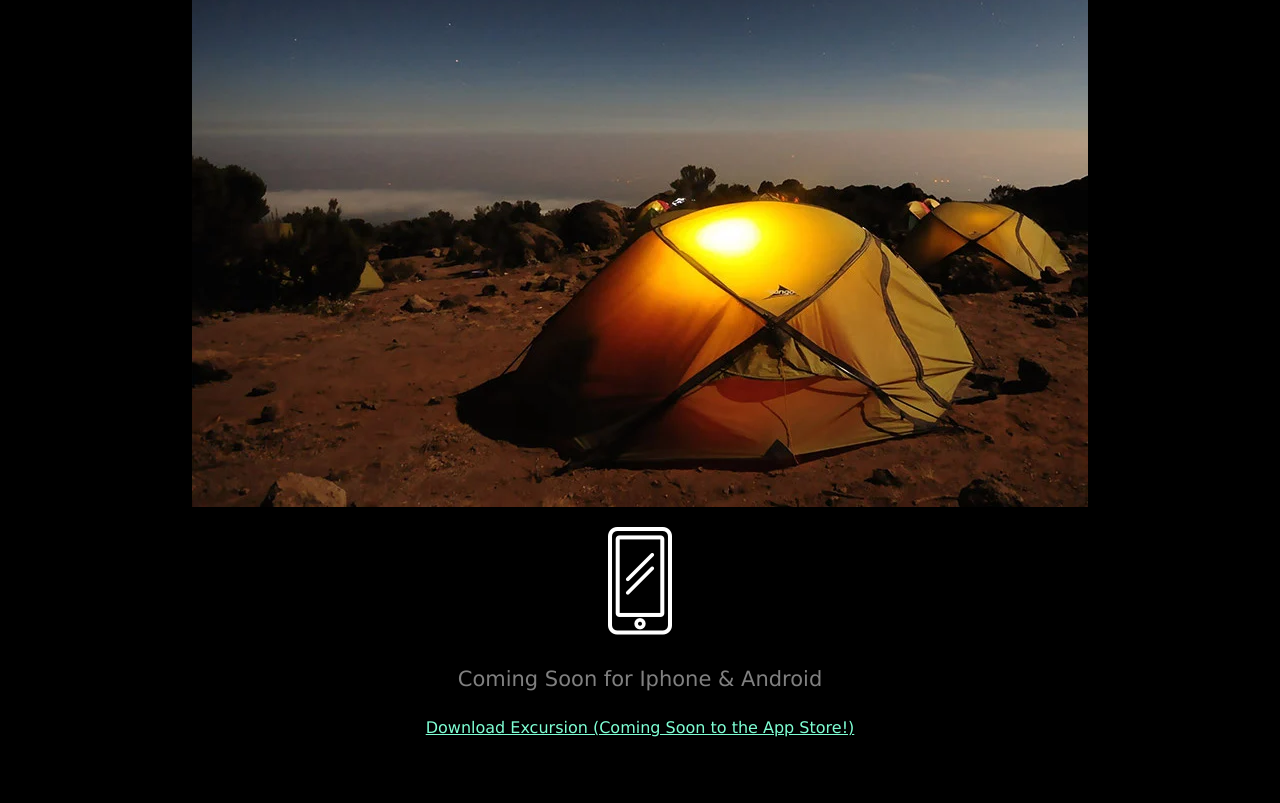
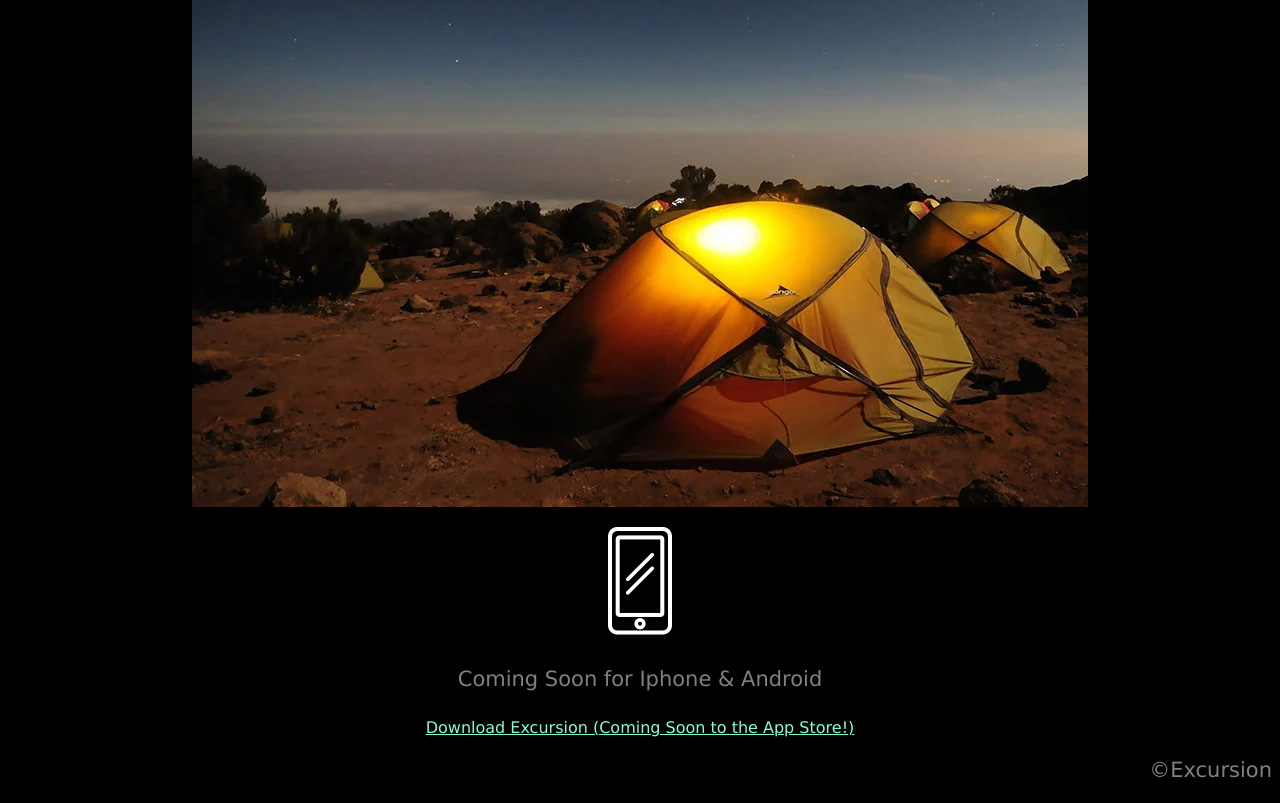
Before and after one commit to BeansproutBoy/Codecademy-Excursion.github.io, a plain HTML site: page index.html in a window 1280 px wide. Shown: the part 505-1308 px from the top of the page. Before the commit the page ends 1258 px from the top, so only its background shows below. Drawn offline with Linux system fonts and the light colour scheme.

Commit message:
copyright footer

```diff
--- a/Resources/Css/style.css
+++ b/Resources/Css/style.css
@@ -34,3 +34,12 @@ body {
     font-size: 16px;
     color: aquamarine;
 }
+
+/* Footer */
+
+.footer {
+    font-weight: normal;
+    font-size: 21px;
+    color: grey;
+    text-align: right;
+}
--- a/index.html
+++ b/index.html
@@ -21,6 +21,7 @@
     <p><img src="resources/Pictures/phone1.png"></p>
     <h4 class="header--sub-header">Coming Soon for Iphone & Android</h4>
     <p><a class="link--cta" href="#">Download Excursion (Coming Soon to the App Store!)</a></p>
+    <p class="footer">©Excursion</p>
 
 
 </body>
```
